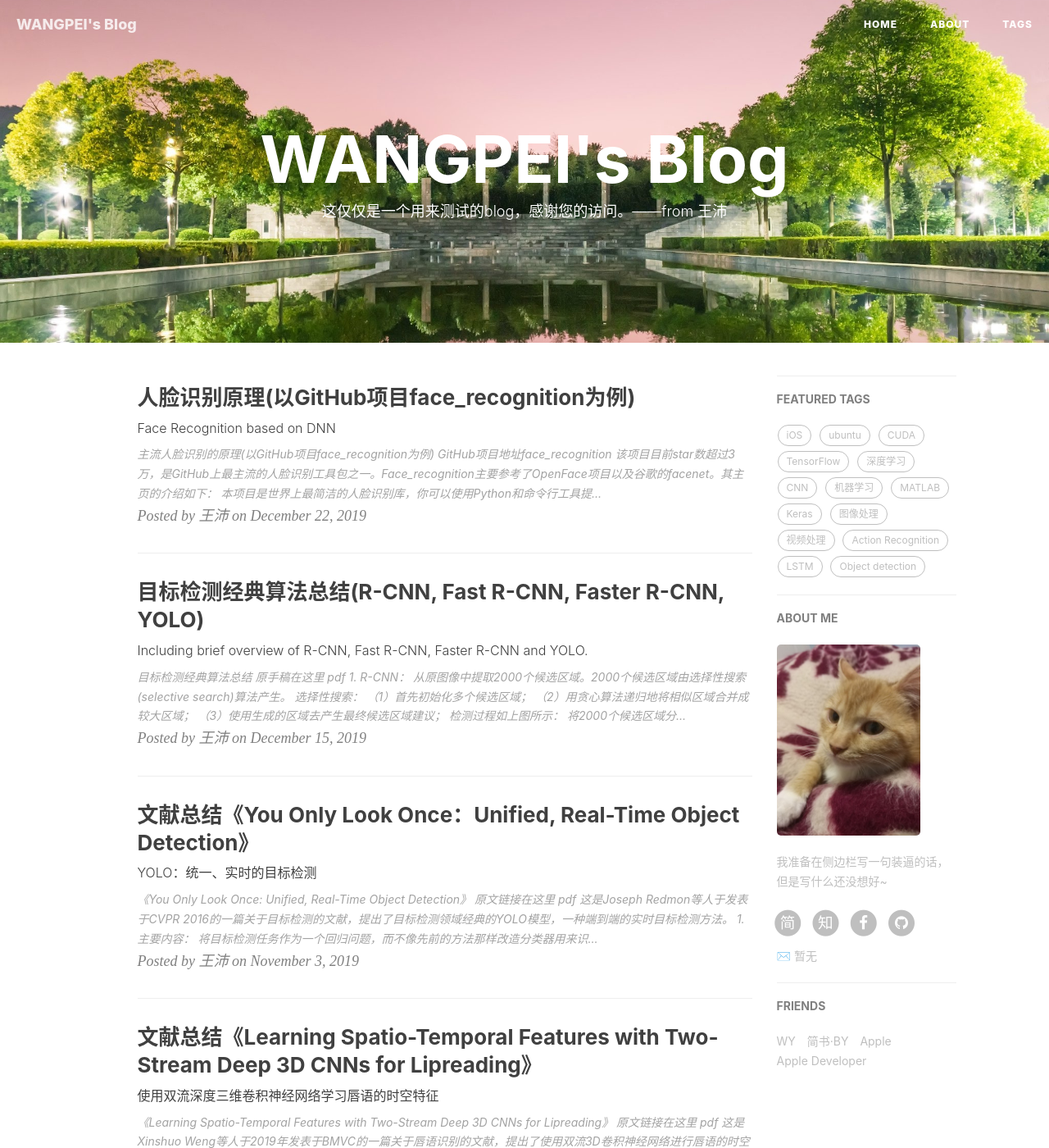
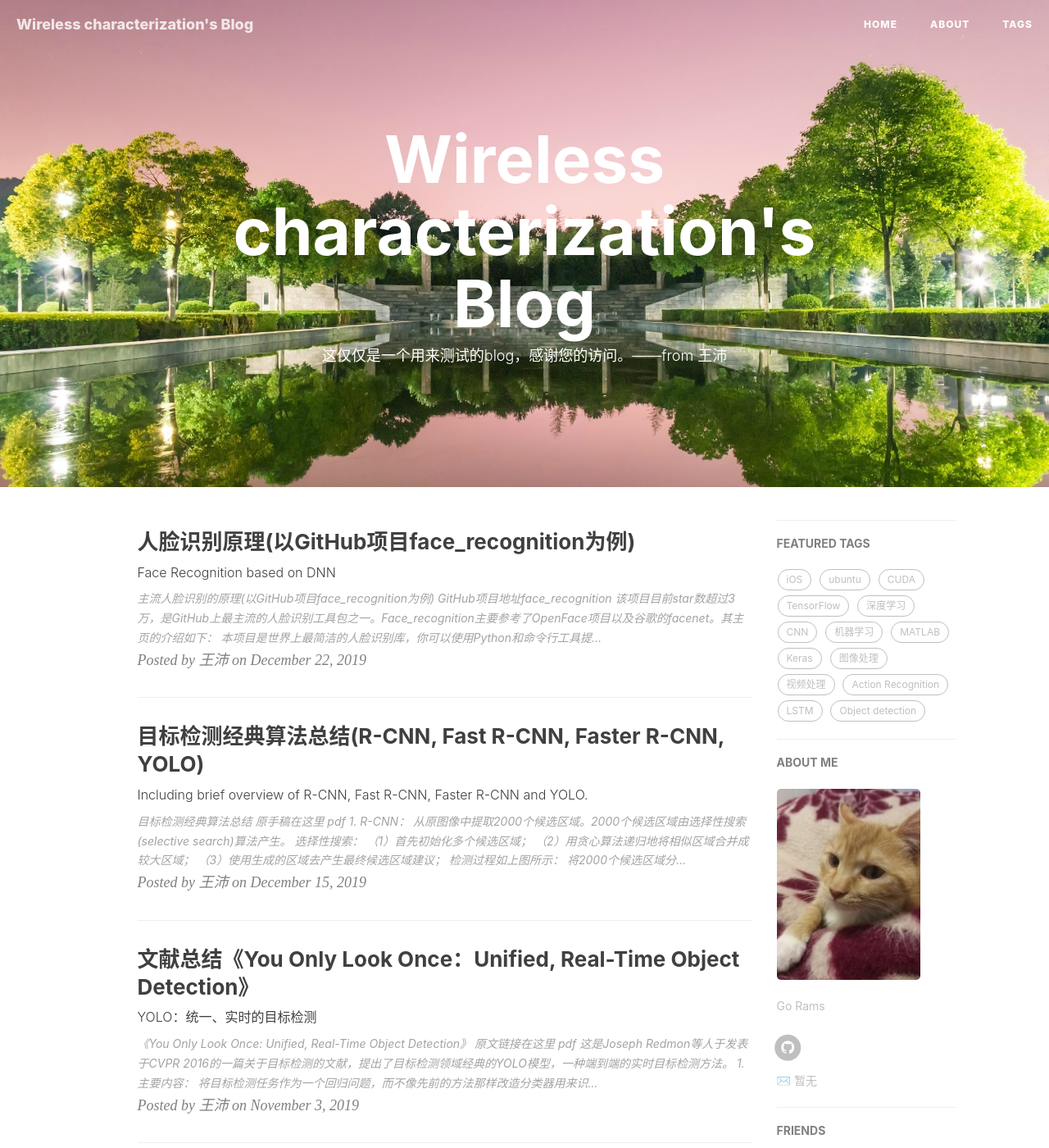
Before and after one commit to HuanjiaLiu/HuanjiaLiu.github.io, a Jekyll site: the page built from index.html, in a window 1280 px wide and 1400 px high. Shown: the whole window at 82% size. Built offline with Jekyll 4.4.1, drawn with Linux system fonts in a browser that asks for light colours; nearby versions of some CDN libraries; the list of posts is cut into pages by our own code; comment, search, counter and statistics services are not loaded; some of the changed text lies outside the part shown.

Commit message:
Update _config.yml

```diff
--- a/_config.yml
+++ b/_config.yml
@@ -1,17 +1,17 @@
 # Site settings
-title: WANGPEI's Blog
-SEOTitle: 王沛的博客 | WANGPEI's Blog
+title: Wireless characterization's Blog
+SEOTitle: Wireless characterization's Blog
 header-img: img/post-bg-desk.jpg
 email: 暂无
-description: "（网站介绍）这是王沛的个人网站，目前处于测试状态，欢迎大家访问，一起交流学习."
-keyword: "WP,WANGPEI,王沛，王沛的博客"
-url: "http://xiaokeai18.github.io"          # your host, for absolute URL
+description: "Record the progress of wireless characterization"
+keyword: "Wireless characterization"
+url: "http://HuanjiaLiu.github.io"          # your host, for absolute URL
 baseurl: ""      # for example, '/blog' if your blog hosted on 'host/blog'
-github_repo: "https://github.com/Xiaokeai18/Xiaokeai18.github.io.git" # you code repository
+github_repo: "https://github.com/HuanjiaLiu/HuanjiaLiu.github.io.git" # you code repository
 
 # Sidebar settings
 sidebar: true                           # whether or not using Sidebar.
-sidebar-about-description: "我准备在侧边栏写一句装逼的话，但是写什么还没想好~"
+sidebar-about-description: "Go Rams"
 sidebar-avatar: /img/avatar_binggan.jpg      # use absolute URL, seeing it's used in both `/` and `/about/`
 
 
@@ -19,10 +19,10 @@ sidebar-avatar: /img/avatar_binggan.jpg      # use absolute URL, seeing it's use
 # SNS settings
 RSS: false
 # weibo_username:     暂无
-zhihu_username:     小可爱
-github_username:    xiaokeai18
-facebook_username:  暂无
-jianshu_username:   暂无
+#zhihu_username:
+github_username:    HuanjiaLiu
+#facebook_username:  暂无
+#jianshu_username:   暂无
 #twitter_username:   暂无
 
 
@@ -67,9 +67,9 @@ gitalk:
   enable: true    #是否开启Gitalk评论
   clientID: 6cbaa4389d74519e2e52                            #生成的clientID
   clientSecret: 9ad60699b9b111d887b1510d34418901ca1a0db2    #生成的clientSecret
-  repo: xiaokeai18.github.io    #仓库名称
-  owner: xiaokeai18    #github用户名
-  admin: xiaokeai18
+  repo: HuanjiaLiu.github.io    #仓库名称
+  owner: HuanjiaLiu    #github用户名
+  admin: HuanjiaLiu
   distractionFreeMode: true #是否启用类似FB的阴影遮罩
 
 
@@ -80,7 +80,7 @@ gitalk:
 ba_track_id: e9f1f0510e25f0b8fda63db0dbae8794
 # Google Analytics
 ga_track_id: 'UA-132855876-1'            # Format: UA-xxxxxx-xx
-ga_domain: wangpei.ink               # 默认的是 auto, 这里我是自定义了的域名，你如果没有自己的域名，需要改成auto
+ga_domain: auto              # 默认的是 auto, 这里我是自定义了的域名，你如果没有自己的域名，需要改成auto
 
 
 
@@ -101,16 +101,10 @@ service-worker: true
 # Friends
 friends: [
     {
-        title: "WY",
-        href: "http://zhengwuyang.com"
+        title: "CSU",
+        href: "https://colostate.com"
     },{
-        title: "简书·BY",
-        href: "http://www.jianshu.com/u/e71990ada2fd"
-    },{
-        title: "Apple",
-        href: "https://apple.com"
-    },{
-        title: "Apple Developer",
-        href: "https://developer.apple.com/"
+        title: "Senior Design",
+        href: "https://projects-web.engr.colostate.edu/ece-sr-design/AY20/characterization/"
     }
 ]
```
